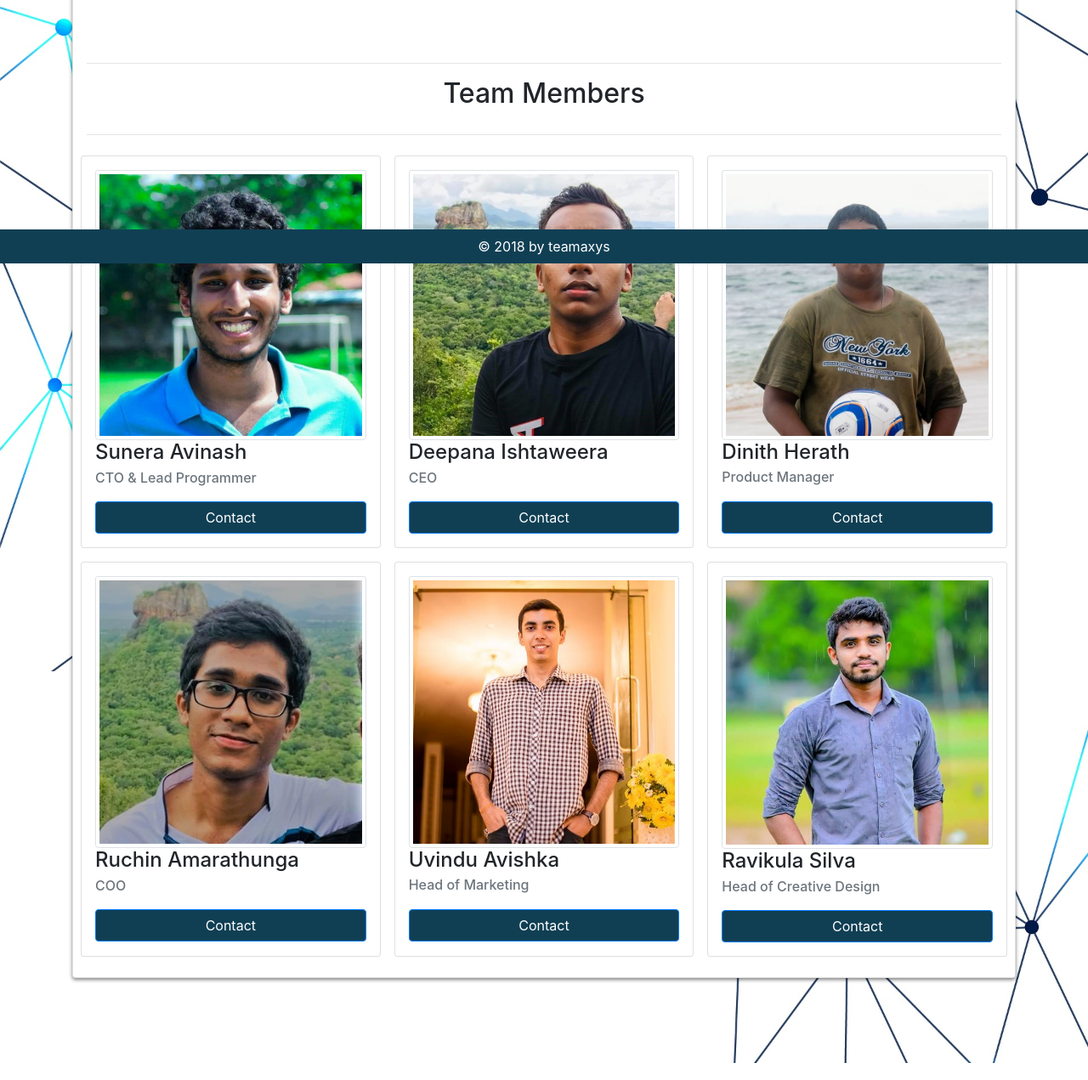
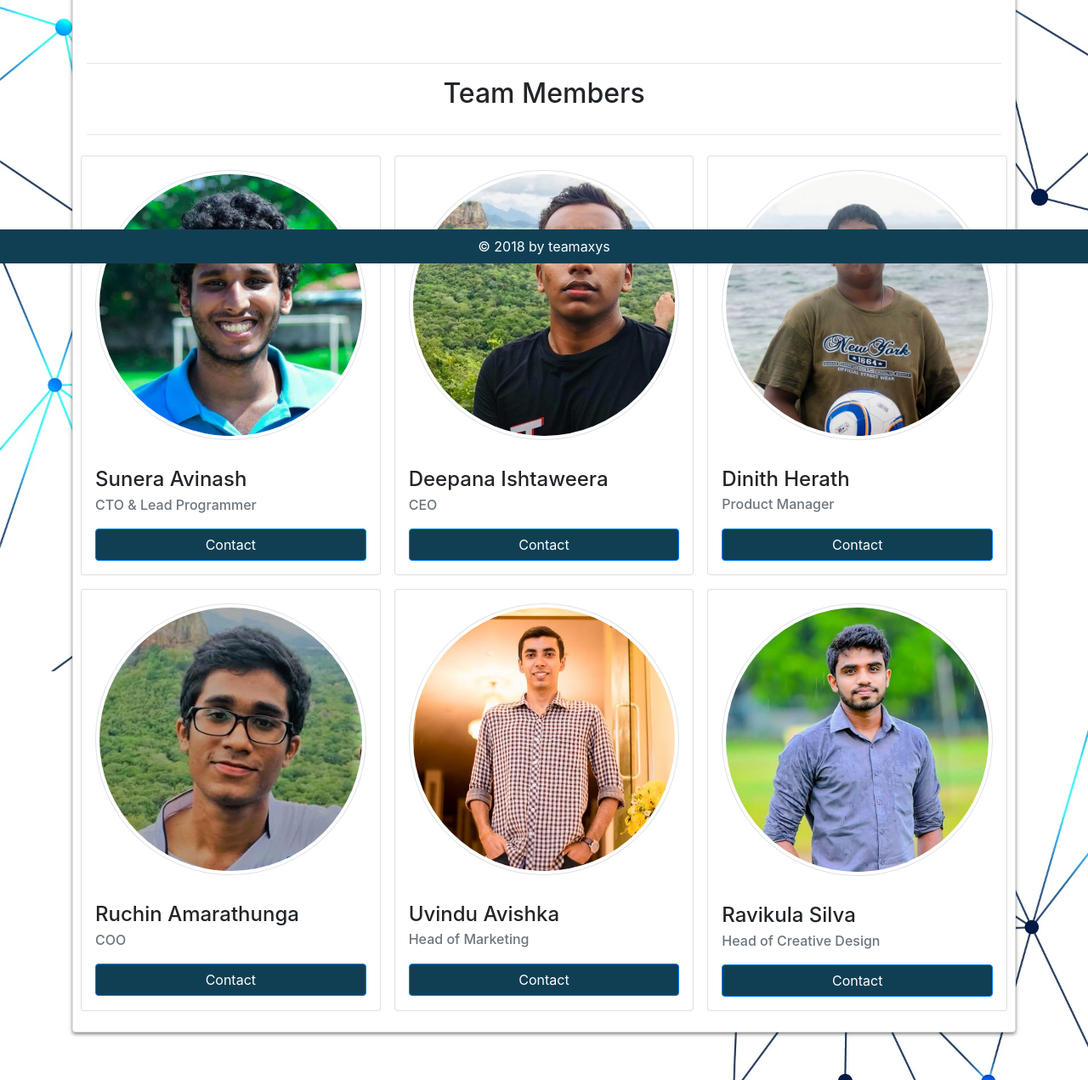
Before and after one commit to kdsuneraavinash/events, a PHP site: page /about.html in a window 1280 px wide. Shown: the part 490-1761 px from the top of the page at 85% size. Run offline with PHP 8.4, Linux system fonts and the light colour scheme; some libraries are stand-ins or nearby versions.

Commit message:
Made team member images round

```diff
--- a/about.html
+++ b/about.html
@@ -66,19 +66,19 @@
 
       <div class="row">
         <div class="col-sm card">
-          <img src="images/sunera_avinash.jpg" alt="Sunera Avinash" class="img-fluid card-img-top img-thumbnail" />
+          <img src="images/sunera_avinash.jpg" alt="Sunera Avinash" class="img-fluid card-img-top rounded-circle img-thumbnail" />
           <h4 class="card-title">Sunera Avinash</h4>
           <h6 class="card-subtitle mb-2 text-muted">CTO & Lead Programmer</h6>
           <a href="mailto:kdsuneraavinash@gmail.com"><button class="btn btn-primary">Contact</button></a>
         </div>
         <div class="col-sm card">
-          <img src="images/deepana_ishtaweera.jpg" alt="Deepana Ishtaweera" class="img-fluid card-img-top img-thumbnail" />
+          <img src="images/deepana_ishtaweera.jpg" alt="Deepana Ishtaweera" class="img-fluid card-img-top rounded-circle img-thumbnail" />
           <h4 class="card-title">Deepana Ishtaweera</h4>
           <h6 class="card-subtitle mb-2 text-muted">CEO</h6>
           <a href="mailto:deepanaishtaweera174@gmail.com"><button class="btn btn-primary">Contact</button></a>
         </div>
         <div class="col-sm card">
-          <img src="images/dinith_herath.jpg" alt="Dinith Herath" class="img-fluid card-img-top img-thumbnail" />
+          <img src="images/dinith_herath.jpg" alt="Dinith Herath" class="img-fluid card-img-top rounded-circle img-thumbnail" />
           <h4 class="card-title">Dinith Herath</h4>
           <h6 class="card-subtitle mb-2 text-muted">Product Manager</h6>
           <a href="mailto:dinithherath18332@gmail.com"><button class="btn btn-primary">Contact</button></a>
@@ -87,22 +87,22 @@
 
       <div class="row">
         <div class="col-sm card">
-          <img src="images/ruchin_amarathunga.jpg" alt="Ruchin Amarathunga" class="img-fluid card-img-top img-thumbnail" />
+          <img src="images/ruchin_amarathunga.jpg" alt="Ruchin Amarathunga" class="img-fluid card-img-top rounded-circle img-thumbnail" />
           <h4 class="card-title">Ruchin Amarathunga</h4>
           <h6 class="card-subtitle mb-2 text-muted">COO</h6>
-          <a href="mailto:example@gmail.com"><button class="btn btn-primary">Contact</button></a>
+          <a href="mailto:raruchin@gmail.com"><button class="btn btn-primary">Contact</button></a>
         </div>
         <div class="col-sm card">
-          <img src="images/uvindu_avishka.jpg" alt="Sunera_Avinash" class="img-fluid card-img-top img-thumbnail" />
+          <img src="images/uvindu_avishka.jpg" alt="Sunera_Avinash" class="img-fluid card-img-top rounded-circle img-thumbnail" />
           <h4 class="card-title">Uvindu Avishka</h4>
           <h6 class="card-subtitle mb-2 text-muted">Head of Marketing</h6>
           <a href="mailto:uvinduavishka@gmail.com"><button class="btn btn-primary">Contact</button></a>
         </div>
         <div class="col-sm card">
-          <img src="images/ravikula_silva.jpg" alt="Ravikula Silva" class="img-fluid card-img-top img-thumbnail" />
+          <img src="images/ravikula_silva.jpg" alt="Ravikula Silva" class="img-fluid card-img-top rounded-circle img-thumbnail" />
           <h4 class="card-title">Ravikula Silva</h4>
           <h6 class="card-subtitle mb-2 text-muted">Head of Creative Design</h6>
-          <a href="mailto:example@gmail.com"><button class="btn btn-primary">Contact</button></a>
+          <a href="mailto:ravikulas@gmail.com"><button class="btn btn-primary">Contact</button></a>
         </div>
       </div>
 
--- a/css/stylesheet.css
+++ b/css/stylesheet.css
@@ -75,6 +75,10 @@ form .btn {
   margin-bottom: 10px;
 }
 
+.rounded-circle {
+  margin-bottom: 2em;
+}
+
 /*
 -----------------------------------------------
 Content - ids
```
